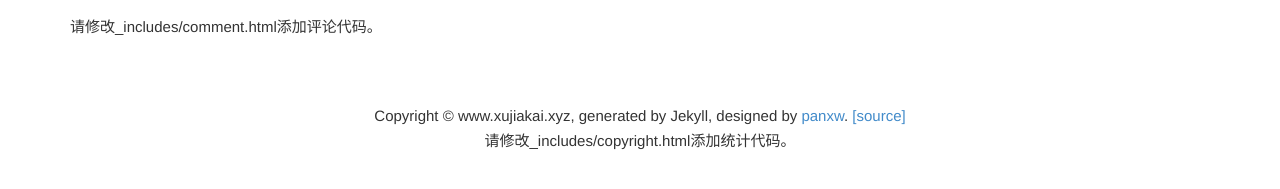
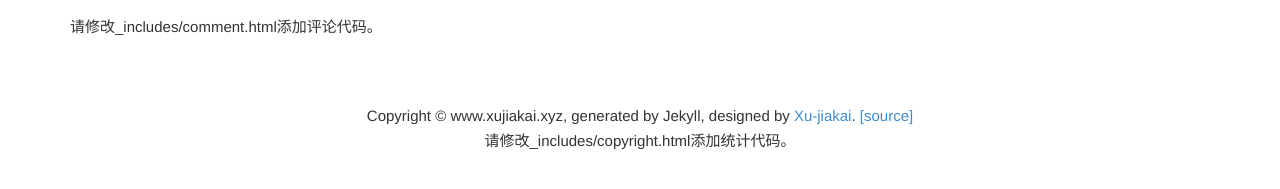
Before and after one commit to Xu-jiakai/xujiakai.github.io, a Jekyll site: the page built from index.md, in a window 1280 px wide and 1091 px high. Shown: the part 890-1079 px from the top of the window. Built offline with Jekyll 4.4.1, drawn with Linux system fonts in a browser that asks for light colours; our own code applies the rules of GitHub Pages for plain Markdown files; the list of posts is cut into pages by our own code.

Commit message:
Update copyright.html

```diff
--- a/_includes/copyright.html
+++ b/_includes/copyright.html
@@ -1,5 +1,5 @@
             <div style="text-align:center;margin-top:15px;">
-				Copyright &copy; {{ site.domain }}, generated by Jekyll, designed by <a href="https://www.panxw.com">panxw</a>. <a href="https://github.com/{{site.github}}/{{site.github}}.github.com">[source]</a>
+				Copyright &copy; {{ site.domain }}, generated by Jekyll, designed by <a href="http://www.xujiakai.xyz">Xu-jiakai</a>. <a href="https://github.com/{{site.github}}/{{site.github}}.github.com">[source]</a>
 				<br/>
 				请修改_includes/copyright.html添加统计代码。
             </div>
```
